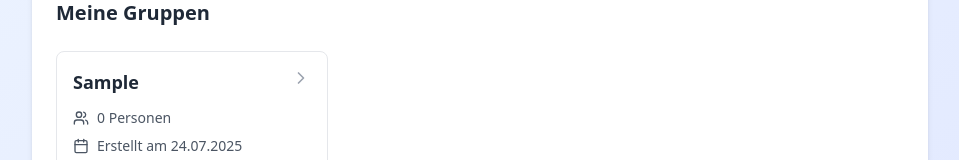
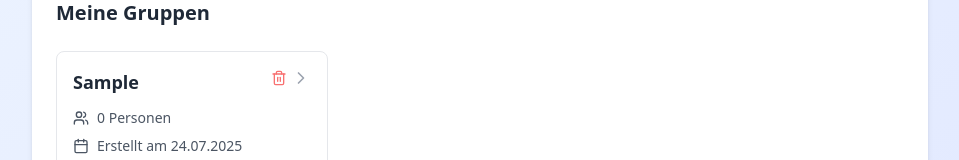
Before and after one commit to GitGhost75/expenses-bolt, a React (Vite) app: page / in a window 1280 px wide. Both pictures are taken after typing "Sample" into the empty fields and a click on the button "Erstellen". Shown: the part 371-531 px from the top of the page, without its empty margins (160-1119 px from the left). Built offline with nearby package versions, Linux system fonts and the light colour scheme.

Commit message:
Löschen-Button immer anzeigen

```diff
--- a/src/components/GroupManager.tsx
+++ b/src/components/GroupManager.tsx
@@ -84,7 +84,7 @@ export function GroupManager({ groups, onAddGroup, onRemoveGroup, onSelectGroup
                         e.stopPropagation();
                         onRemoveGroup(group.id);
                       }}
-                      className="text-red-400 hover:text-red-600 transition-colors duration-200 opacity-0 group-hover:opacity-100"
+                      className="text-red-400 hover:text-red-600 transition-colors duration-200"
                     >
                       <Trash2 size={16} />
                     </button>
```
